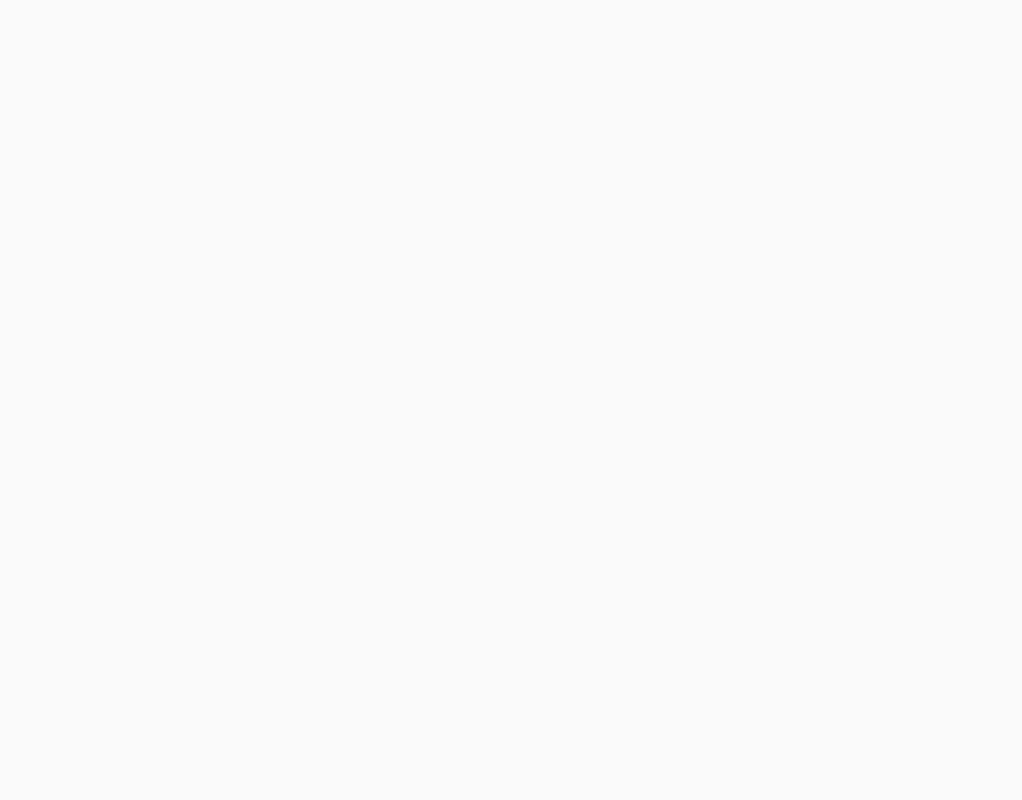
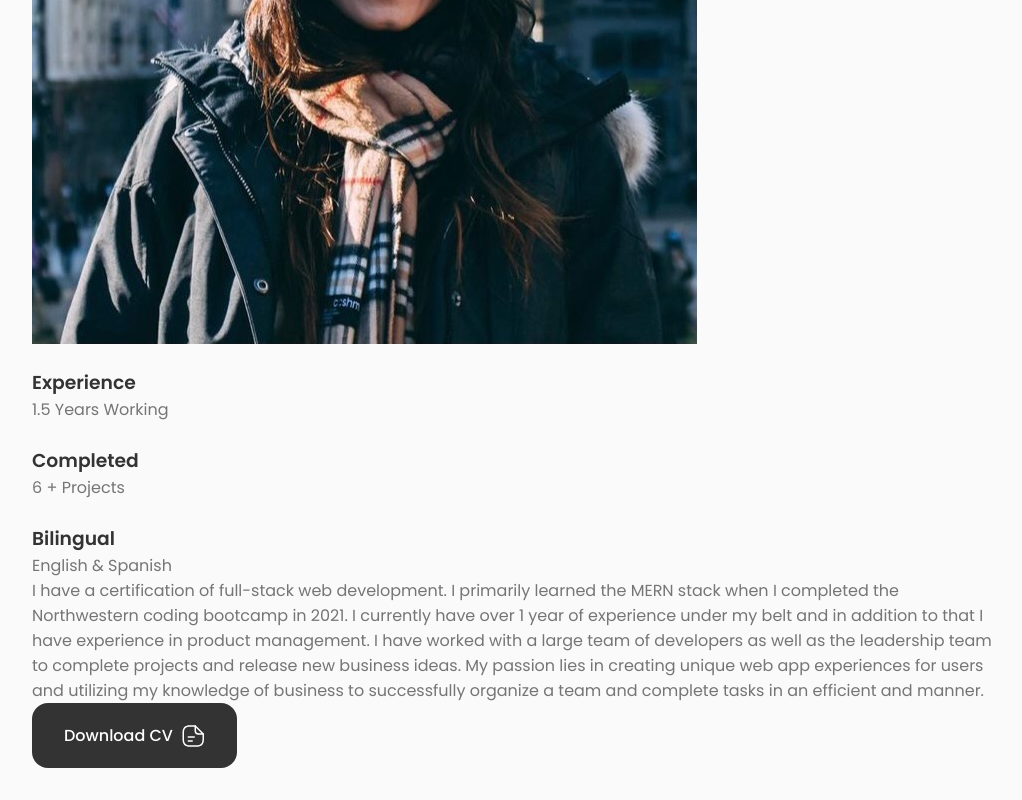
Before and after one commit to karlagoo/Portfolio, a React (Create React App) app: page / in a window 1280 px wide. Shown: the part 1365-2165 px from the top of the page, without its empty margins (124-1146 px from the left). Before the commit the page ends 800 px from the top, so only its background shows below. Built offline with nearby package versions, Linux system fonts and the light colour scheme.

Commit message:
About me data

```diff
--- a/src/App.js
+++ b/src/App.js
@@ -1,6 +1,7 @@
 import './App.css';
 import Header from './components/header/Header.jsx';
 import Home from './components/home/Home.jsx';
+import About from './components/about/About.jsx';
 
 function App() {
   return (
@@ -8,6 +9,7 @@ function App() {
       <Header />
       <main className='main'>
         <Home />
+        <About />
       </main>
     </div>
   );
--- /dev/null
+++ b/src/components/about/About.jsx
@@ -0,0 +1,64 @@
+import React from 'react';
+import './about.css';
+import AboutImg from '../../assets/about.jpg';
+import CV from '../../assets/Goo-Cv.pdf';
+import Info from './Info';
+
+function About() {
+  return (
+    <section className="about section" id="about">
+      <h2 className="section__title">About Me</h2>
+      <span className="section__subtitle">My Introduction</span>
+
+      <div className="about__container container grid">
+        <img src={AboutImg} alt="" className="about__img" />
+
+        <div className="about__data">
+          <Info />
+
+          <p className="about__description">
+            I have a certification of full-stack web development. I primarily
+            learned the MERN stack when I completed the Northwestern coding
+            bootcamp in 2021. I currently have over 1 year of experience under
+            my belt and in addition to that I have experience in product
+            management. I have worked with a large team of developers as well as
+            the leadership team to complete projects and release new business
+            ideas. My passion lies in creating unique web app experiences for
+            users and utilizing my knowledge of business to successfully
+            organize a team and complete tasks in an efficient and manner.
+          </p>
+          <a href={CV} className="button button--flex">
+            Download CV
+            <svg
+              class="button__icon"
+              xmlns="http://www.w3.org/2000/svg"
+              width="24"
+              height="24"
+              viewBox="0 0 24 24"
+              fill="none"
+            >
+              <path
+                d="M15.25 22.7502H9.25C3.82 22.7502 1.5 20.4302 1.5 15.0002V9.00024C1.5 3.57024 3.82 1.25024 9.25 1.25024H14.25C14.66 1.25024 15 1.59024 15 2.00024C15 2.41024 14.66 2.75024 14.25 2.75024H9.25C4.64 2.75024 3 4.39024 3 9.00024V15.0002C3 19.6102 4.64 21.2502 9.25 21.2502H15.25C19.86 21.2502 21.5 19.6102 21.5 15.0002V10.0002C21.5 9.59024 21.84 9.25024 22.25 9.25024C22.66 9.25024 23 9.59024 23 10.0002V15.0002C23 20.4302 20.68 22.7502 15.25 22.7502Z"
+                fill="var(--container-color)"
+              ></path>
+              <path
+                d="M22.25 10.7502H18.25C14.83 10.7502 13.5 9.42023 13.5 6.00023V2.00023C13.5 1.70023 13.68 1.42023 13.96 1.31023C14.24 1.19023 14.56 1.26023 14.78 1.47023L22.78 9.47023C22.99 9.68023 23.06 10.0102 22.94 10.2902C22.82 10.5702 22.55 10.7502 22.25 10.7502ZM15 3.81023V6.00023C15 8.58023 15.67 9.25023 18.25 9.25023H20.44L15 3.81023Z"
+                fill="var(--container-color)"
+              ></path>
+              <path
+                d="M13.25 13.7502H7.25C6.84 13.7502 6.5 13.4102 6.5 13.0002C6.5 12.5902 6.84 12.2502 7.25 12.2502H13.25C13.66 12.2502 14 12.5902 14 13.0002C14 13.4102 13.66 13.7502 13.25 13.7502Z"
+                fill="var(--container-color)"
+              ></path>
+              <path
+                d="M11.25 17.7502H7.25C6.84 17.7502 6.5 17.4102 6.5 17.0002C6.5 16.5902 6.84 16.2502 7.25 16.2502H11.25C11.66 16.2502 12 16.5902 12 17.0002C12 17.4102 11.66 17.7502 11.25 17.7502Z"
+                fill="var(--container-color)"
+              ></path>
+            </svg>
+          </a>
+        </div>
+      </div>
+    </section>
+  );
+}
+
+export default About
--- /dev/null
+++ b/src/components/about/Info.jsx
@@ -0,0 +1,24 @@
+import React from "react";
+
+function Info() {
+  return (
+    <div className="about__info grid">
+      <div className="about__box">
+        <h3 className="about__title">Experience</h3>
+        <span className="about__subtitle">1.5 Years Working</span>
+      </div>
+
+      <div className="about__box">
+        <h3 className="about__title">Completed</h3>
+        <span className="about__subtitle">6 + Projects</span>
+      </div>
+
+      <div className="about__box">
+        <h3 className="about__title">Bilingual</h3>
+        <span className="about__subtitle">English & Spanish</span>
+      </div>
+    </div>
+  );
+}
+
+export default Info;
```
Also changed, not shown: src/assets/files.svg (added), src/components/about/about.css (added), 1 other file (tests, documents, lock files or other folders).
